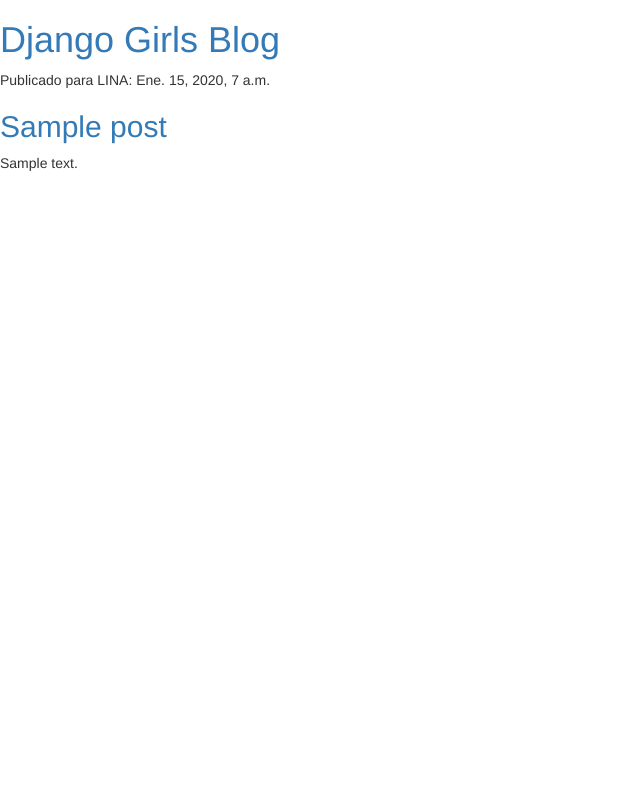
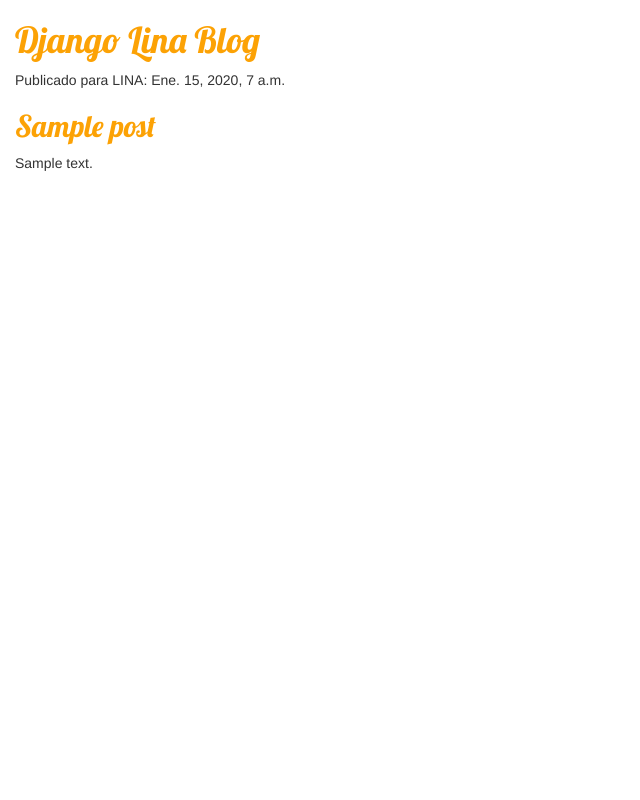
Before and after one commit to phernaiz/my-first-blog, a Django app: page / in a window 1280 px wide. Shown: the whole page, without its empty margins (0-640 px from the left). Run offline with Django 3.2, Linux system fonts and the light colour scheme; tables that the repository leaves empty hold one stand-in row (values such as "Sample post"); some libraries are stand-ins or nearby versions.

Commit message:
Cambie el HTML para la página 3.

```diff
--- /dev/null
+++ b/blog/static/css/blog.css
@@ -0,0 +1,7 @@
+h1 a, h2 a {
+    color: #FCA205;
+    font-family: 'Lobster';
+}
+body {
+    padding-left: 15px;
+}
--- a/blog/templates/blog/post_list.html
+++ b/blog/templates/blog/post_list.html
@@ -1,12 +1,16 @@
+{% load static %}
 <html>
     <head>
-        <title>Django Girls blog</title>
+        <title>Django Lina blog</title>
         <link rel="stylesheet" href="//maxcdn.bootstrapcdn.com/bootstrap/3.2.0/css/bootstrap.min.css">
         <link rel="stylesheet" href="//maxcdn.bootstrapcdn.com/bootstrap/3.2.0/css/bootstrap-theme.min.css">
+        <link href="//fonts.googleapis.com/css?family=Lobster&subset=latin,latin-ext" rel="stylesheet" type="text/css">
+        <link rel="stylesheet" href="{% static 'css/blog.css' %}">
+
     </head>
     <body>
         <div>
-            <h1><a href="/">Django Girls Blog</a></h1>
+            <h1><a href="/">Django Lina Blog</a></h1>
         </div>
         {% for post in posts %}
             <div>
```
